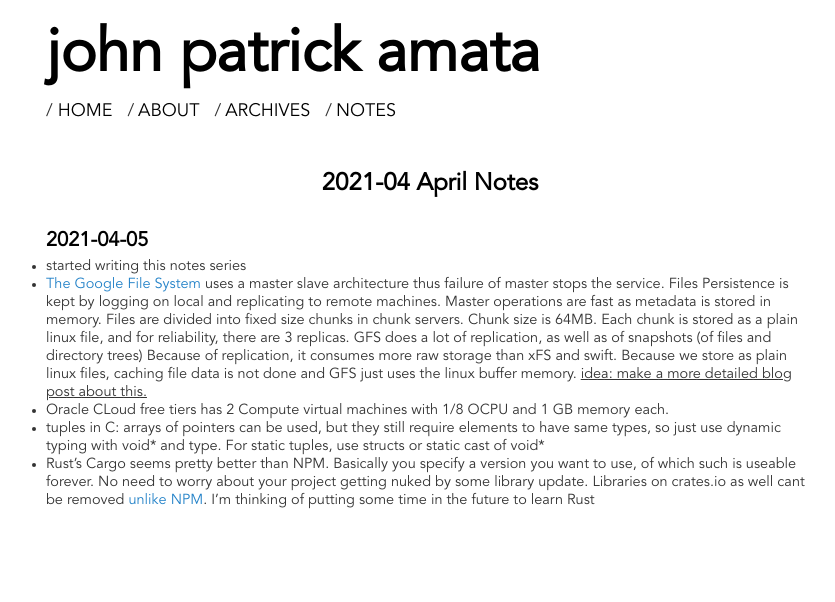
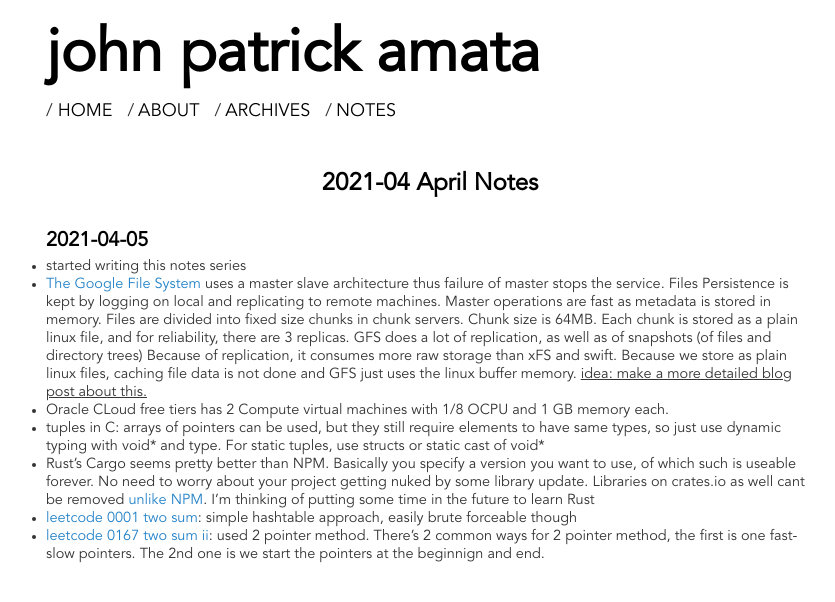
Before and after one commit to jpamata/jpamata.github.io, a Jekyll site: the page built from notes/2021/04.md, in a window 1280 px wide. Shown: the top 602 px of the page, without its empty margins (210-1045 px from the left). Built offline with Jekyll 4.4.1, drawn with Linux system fonts in a browser that asks for light colours.

Commit message:
Update 04.md

```diff
--- a/notes/2021/04.md
+++ b/notes/2021/04.md
@@ -14,3 +14,5 @@ title: April 2021
 - Oracle CLoud free tiers has 2 Compute virtual machines with 1/8 OCPU and 1 GB memory each.
 - tuples in C: arrays of pointers can be used, but they still require elements to have same types, so just use dynamic typing with void* and type. For static tuples, use structs or static cast of void*
 - Rust's Cargo seems pretty better than NPM. Basically you specify a version you want to use, of which such is useable forever. No need to worry about your project getting nuked by some library update. Libraries on crates.io as well cant be removed <a href="https://www.theregister.com/2016/03/23/npm_left_pad_chaos/">unlike NPM</a>. I'm thinking of putting some time in the future to learn Rust
+- [leetcode 0001 two sum](https://leetcode.com/problems/two-sum/): simple hashtable approach, easily brute forceable though
+- [leetcode 0167 two sum ii](https://leetcode.com/problems/two-sum-ii-input-array-is-sorted/): used 2 pointer method. There's 2 common ways for 2 pointer method, the first is one fast-slow pointers. The 2nd one is we start the pointers at the beginnign and end.
```
